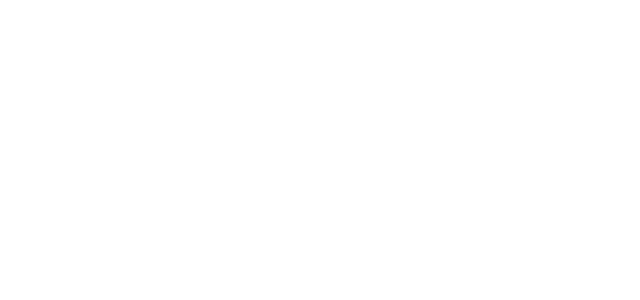
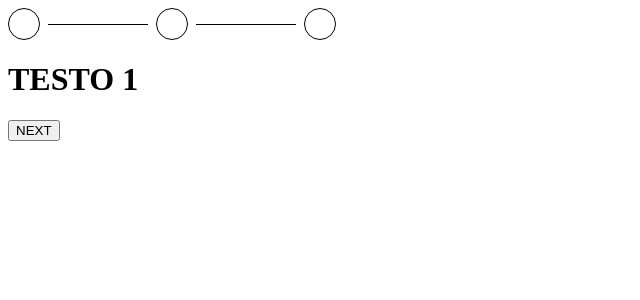
Before and after one commit to simone-paglino/multi-steps, a React (Create React App) app: page / in a window 1280 px wide. Shown: the top 300 px of the page, without its empty margins (0-640 px from the left). Built offline with nearby package versions, Linux system fonts and the light colour scheme.

Commit message:
Add basic UI to test multi steps

```diff
--- a/src/App.tsx
+++ b/src/App.tsx
@@ -1,7 +1,100 @@
-import React from 'react'
+import React, { FC } from "react";
+import {
+  MultiStepContextProvider,
+  useMultiStepContext,
+} from "./context/MultiStepContext";
+import SingleStep from "./component/SingleStep";
 
-const App: React.FC = () => {
-	return <div></div>
-}
+type SingleStepBulletPointProps = {
+  isFilled: boolean;
+};
 
-export default App
+const SingleStepBulletPoint: FC<SingleStepBulletPointProps> = ({
+  isFilled,
+}) => {
+  return (
+    <div
+      style={{
+        height: "30px",
+        width: "30px",
+        borderRadius: "50%",
+        border: "1px solid black",
+        background: isFilled ? "green" : "transparent",
+      }}
+    ></div>
+  );
+};
+
+const StepsBulletPoints: FC = () => {
+  const { currentStep, getStepsList } = useMultiStepContext();
+
+  const stepsList = getStepsList();
+
+  const numberOfSteps = stepsList.length;
+
+  return (
+    <div style={{ display: "flex" }}>
+      {stepsList.map((step, index) => {
+        const isLastStep = numberOfSteps - 1 === index;
+
+        return (
+          <div key={step} style={{ display: "flex", alignItems: "center" }}>
+            <SingleStepBulletPoint isFilled={step < currentStep} />
+            {!isLastStep && (
+              <span
+                style={{
+                  display: "inline-block",
+                  margin: "0 8px",
+                  height: "1px",
+                  width: "100px",
+                  background: "#000",
+                }}
+              ></span>
+            )}
+          </div>
+        );
+      })}
+    </div>
+  );
+};
+
+const Navigation = () => {
+  const { currentStep, goToNextStep, goToPreviousStep } = useMultiStepContext();
+
+  return (
+    <div>
+      {currentStep > 1 && <button onClick={goToPreviousStep}>PREVIOUS</button>}
+      {currentStep < 3 && <button onClick={goToNextStep}>NEXT</button>}
+    </div>
+  );
+};
+
+const InternalComponent: FC = () => {
+  return (
+    <>
+      <StepsBulletPoints />
+      <div>
+        <SingleStep step={1}>
+          <h1>TESTO 1</h1>
+        </SingleStep>
+        <SingleStep step={2}>
+          <h1>TESTO 2</h1>
+        </SingleStep>
+        <SingleStep step={3}>
+          <h1>TESTO 3</h1>
+        </SingleStep>
+      </div>
+      <Navigation />
+    </>
+  );
+};
+
+const App: FC = () => {
+  return (
+    <MultiStepContextProvider>
+      <InternalComponent />
+    </MultiStepContextProvider>
+  );
+};
+
+export default App;
```
